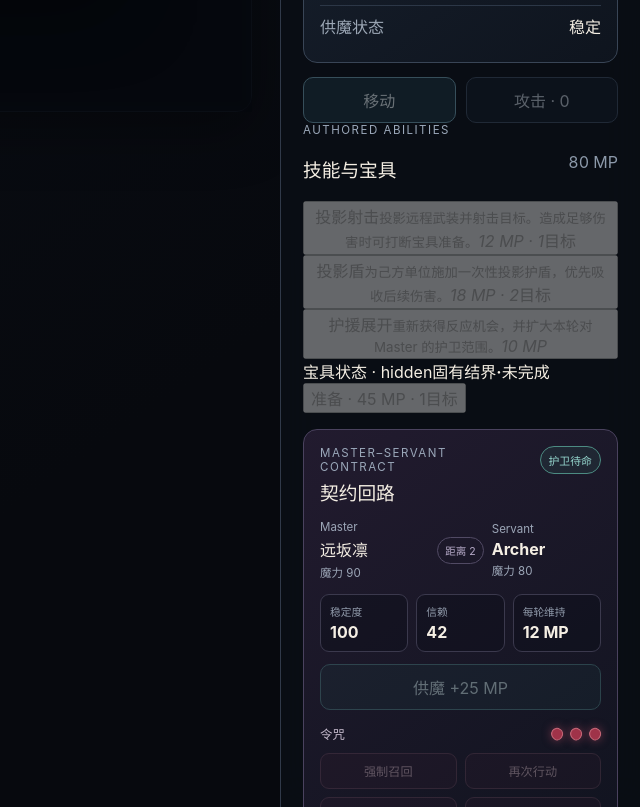
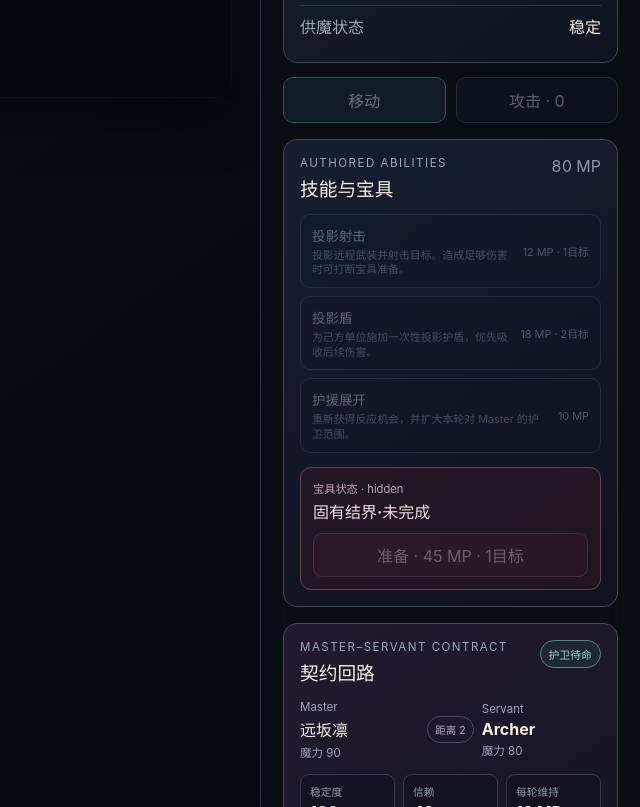
Before and after one commit to colafang233-boop/grail-conquest, a React (Vite) app in the folder apps/game-web/: page / in a window 1280 px wide. Shown: the part 680-1487 px from the top of the page, without its empty margins (640-1280 px from the left). Built offline with nearby package versions, Linux system fonts and the light colour scheme.

Commit message:
Style ability and noble phantasm controls

```diff
--- a/apps/game-web/src/styles.css
+++ b/apps/game-web/src/styles.css
@@ -19,7 +19,7 @@ body {
 .app-shell {
   min-height: 100vh;
   display: grid;
-  grid-template-columns: minmax(0, 1fr) 360px;
+  grid-template-columns: minmax(0, 1fr) 380px;
 }
 
 .battle-stage { padding: 24px 28px 30px; min-width: 0; }
@@ -45,7 +45,7 @@ h1 { margin: 4px 0 0; font: 600 clamp(1.75rem, 3vw, 2.5rem)/1.05 Georgia, serif;
 .game-canvas canvas { display: block; }
 
 .battle-panel { padding: 28px 22px; border-left: 1px solid #303949; background: rgba(10, 14, 21, 0.93); backdrop-filter: blur(18px); }
-.panel-heading h2, .event-log h3, .unit-card h3, .contract-card h3 { margin: 4px 0 0; }
+.panel-heading h2, .event-log h3, .unit-card h3, .contract-card h3, .ability-card h3 { margin: 4px 0 0; }
 .status-grid { display: grid; grid-template-columns: 1fr 1fr; gap: 10px; margin: 20px 0; }
 .metric { padding: 13px; border: 1px solid #303b4b; border-radius: 12px; background: #111824; }
 .metric span { display: block; color: #929ead; font-size: 0.76rem; }
@@ -64,6 +64,31 @@ h1 { margin: 4px 0 0; font: 600 clamp(1.75rem, 3vw, 2.5rem)/1.05 Georgia, serif;
 .action-button.active { border-color: #75a9bd; background: #1b3140; color: #eefbff; }
 .action-button.danger.active { border-color: #c76570; background: #3b1f28; color: #ffe8eb; }
 .action-button:disabled { cursor: not-allowed; opacity: 0.42; }
+
+.ability-card { margin-top: 16px; padding: 16px; border: 1px solid #3f4864; border-radius: 14px; background: linear-gradient(145deg, rgba(23, 31, 48, 0.94), rgba(16, 18, 31, 0.94)); }
+.ability-card .section-title { align-items: flex-start; gap: 12px; }
+.ability-list { display: grid; gap: 8px; margin-top: 13px; }
+.ability-button { display: grid; grid-template-columns: minmax(0, 1fr) auto; align-items: center; gap: 10px; width: 100%; padding: 10px 11px; border: 1px solid #3e4b65; border-radius: 10px; color: #d7deea; background: rgba(16, 23, 36, 0.86); cursor: pointer; text-align: left; }
+.ability-button:hover:not(:disabled) { border-color: #6a75a4; background: rgba(35, 40, 65, 0.9); }
+.ability-button.active { border-color: #9584df; background: rgba(72, 58, 119, 0.42); box-shadow: inset 0 0 0 1px rgba(174, 154, 255, 0.18); }
+.ability-button:disabled { cursor: not-allowed; opacity: 0.38; }
+.ability-button span { display: grid; gap: 3px; min-width: 0; }
+.ability-button strong { font-size: 0.84rem; }
+.ability-button small { color: #929db0; font-size: 0.68rem; line-height: 1.35; }
+.ability-button em { color: #b9afd8; font-size: 0.68rem; font-style: normal; white-space: nowrap; }
+
+.noble-card { display: grid; gap: 10px; margin-top: 14px; padding: 12px; border: 1px solid #614552; border-radius: 11px; background: rgba(55, 25, 37, 0.42); }
+.noble-card > div { display: grid; gap: 3px; }
+.noble-card span, .noble-card small { color: #bfa5af; font-size: 0.7rem; }
+.noble-card strong { color: #f0dce1; }
+.noble-card p { margin: 0; color: #bfaeb5; font-size: 0.7rem; line-height: 1.45; }
+.noble-card button { padding: 9px 10px; border: 1px solid #87566a; border-radius: 9px; color: #f3dce4; background: rgba(104, 40, 62, 0.38); cursor: pointer; }
+.noble-card button:disabled { cursor: not-allowed; opacity: 0.36; }
+.noble-card.phase-preparing { border-color: #a34e5d; box-shadow: 0 0 18px rgba(174, 61, 80, 0.18); }
+.noble-card.phase-ready { border-color: #caa455; background: rgba(80, 59, 21, 0.38); }
+.noble-card .release-action { border-color: #dfbd68; color: #1c1204; background: linear-gradient(180deg, #f0d38b, #c99d45); font-weight: 700; }
+.ability-statuses { display: flex; flex-wrap: wrap; gap: 7px; margin-top: 11px; }
+.ability-statuses span { padding: 5px 8px; border: 1px solid #4d6f85; border-radius: 999px; color: #aed5e7; background: rgba(35, 82, 105, 0.22); font-size: 0.68rem; }
 
 .contract-card { margin-top: 16px; padding: 16px; border: 1px solid #4a425e; border-radius: 14px; background: linear-gradient(145deg, rgba(36, 28, 49, 0.92), rgba(17, 20, 32, 0.94)); }
 .contract-card .section-title { align-items: flex-start; gap: 12px; }
@@ -115,4 +140,5 @@ h1 { margin: 4px 0 0; font: 600 clamp(1.75rem, 3vw, 2.5rem)/1.05 Georgia, serif;
   .battle-panel { padding: 22px 16px; }
   .contract-pair { grid-template-columns: 1fr; }
   .contract-link { width: fit-content; }
+  .ability-button { grid-template-columns: 1fr; }
 }
```
